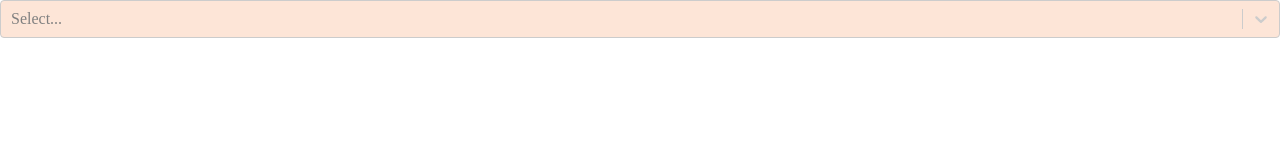
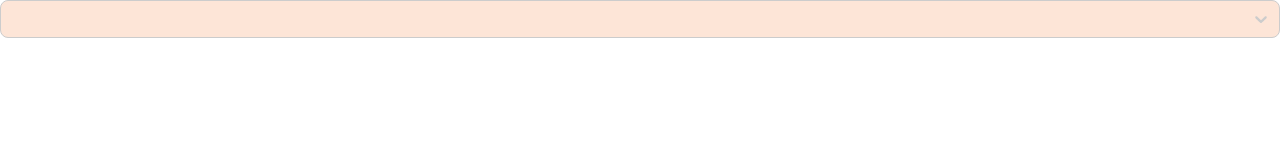
Before and after one commit to estartandodevs-course/recolapp, a React (Create React App) app: page /charles in a window 1280 px wide. Shown: the top 160 px of the page. Built offline with nearby package versions, Linux system fonts and the light colour scheme; the HTML template or start-up script is replaced by a standard one.

Commit message:
terminado

```diff
--- a/src/components/Select/index.js
+++ b/src/components/Select/index.js
@@ -1,8 +1,6 @@
 import React from "react";
 import * as S from "./styles";
 
-export const Select = () => {
-  const options = [{ value: "rio", label: "Chocolate" }];
-
-  return <S.Select options={options} />;
+export const Select = ({ options, onChange }) => {
+  return <S.Select options={options} onChange={onChange} />;
 };
--- a/src/components/Select/styles.js
+++ b/src/components/Select/styles.js
@@ -7,5 +7,12 @@ export const Select = styled(ReactSelect)`
 
   .css-yk16xz-control {
     background-color: var(--inputBackground);
+    border-radius: 8px;
+  }
+  .css-1okebmr-indicatorSeparator {
+    display: none;
+  }
+  .css-1wa3eu0-placeholder {
+    display: none;
   }
 `;
```
